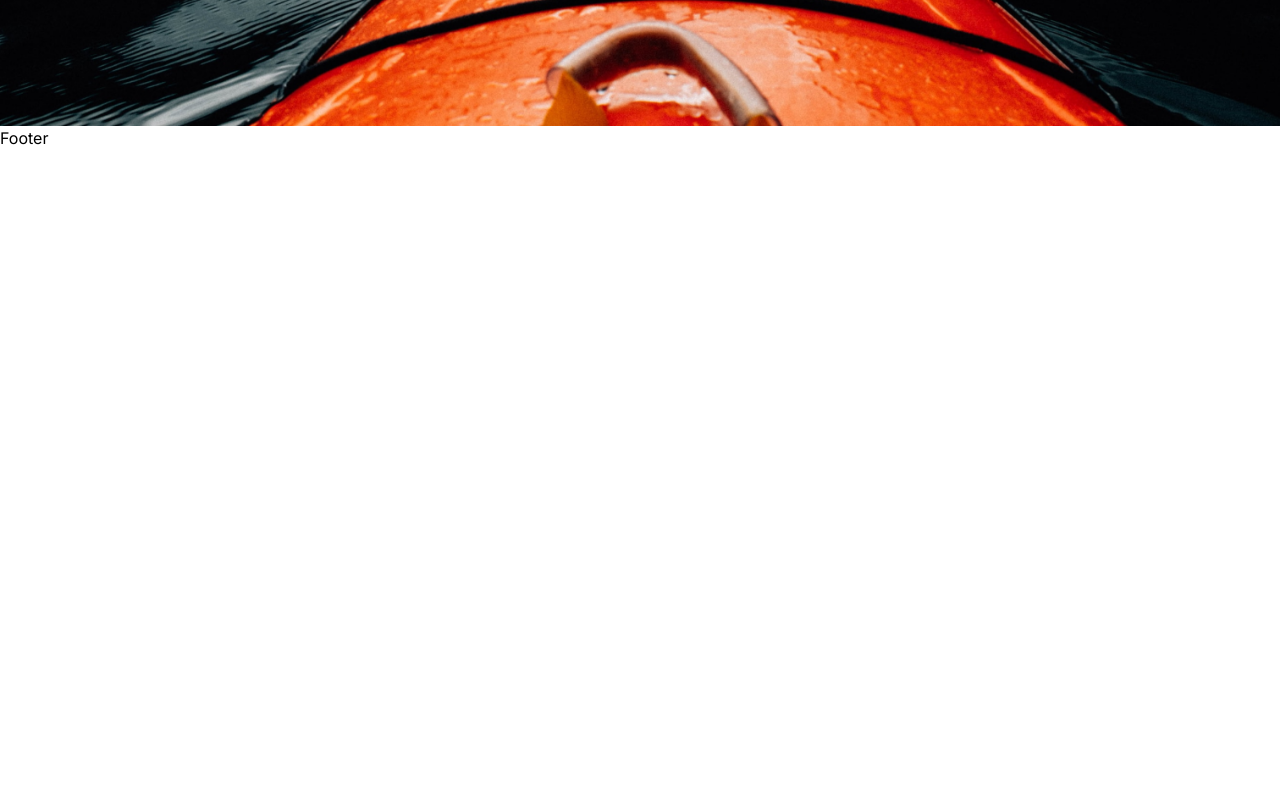
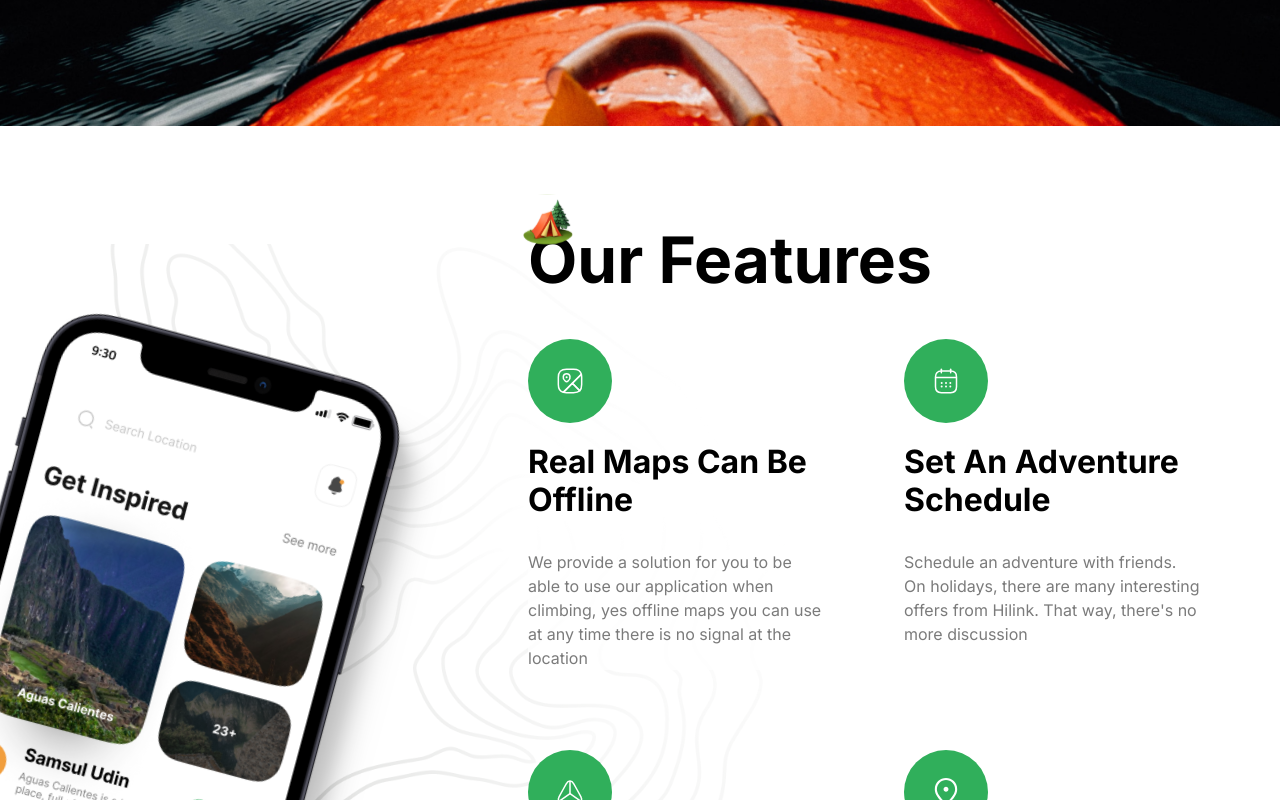
Before and after one commit to andriykupchanko/travel-app, a Next.js app: page / in a window 1280 px wide. Shown: the part 2500-3300 px from the top of the page. Before the commit the page ends 2650 px from the top, so only its background shows below. Built offline with nearby package versions, Linux system fonts and the light colour scheme.

Commit message:
add Features

```diff
--- a/components/Features.tsx
+++ b/components/Features.tsx
@@ -1,8 +1,67 @@
+import { FEATURES } from '@/constant'
+import Image from 'next/image'
+import React from 'react'
+
 const Features = () => {
   return (
-    <div>
+    <section className="flex-col flexCenter overflow-hidden bg-feature-bg bg-center bg-no-repeat py-24">
+      <div className="max-container padding-container relative w-full flex justify-end">
+        <div className="flex flex-1 lg:min-h-[900px]">
+          <Image
+            src="/phone.png"
+            alt="phone"
+            width={440}
+            height={1000}
+            className="feature-phone"
+          />
+        </div>
 
-    </div>
+        <div className="z-20 flex w-full flex-col lg:w-[60%]">
+          <div className='relative'>
+            <Image
+              src="/camp.svg"
+              alt="camp"
+              width={50}
+              height={50}
+              className="absolute left-[-5px] top-[-28px] w-10 lg:w-[50px]"
+            />
+            <h2 className="bold-40 lg:bold-64">Our Features</h2>
+          </div>
+          <ul className="mt-10 grid gap-10 md:grid-cols-2 lg:mg-20 lg:gap-20">
+            {FEATURES.map((feature) => (
+              <FeatureItem
+                key={feature.title}
+                title={feature.title}
+                icon={feature.icon}
+                description={feature.description}
+              />
+            ))}
+          </ul>
+        </div>
+      </div>
+    </section>
+  )
+}
+
+type FeatureItem = {
+  title: string;
+  icon: string;
+  description: string;
+}
+
+const FeatureItem = ({ title, icon, description }: FeatureItem) => {
+  return (
+    <li className="flex w-full flex-1 flex-col items-start">
+      <div className="rounded-full p-4 lg:p-7 bg-green-50">
+        <Image src={icon} alt="map" width={28} height={28} />
+      </div>
+      <h2 className="bold-20 lg:bold-32 mt-5 capitalize">
+        {title}
+      </h2>
+      <p className="regular-16 mt-5 bg-white/80 text-gray-30 lg:mt-[30px] lg:bg-none">
+        {description}
+      </p>
+    </li>
   )
 }
 
```
